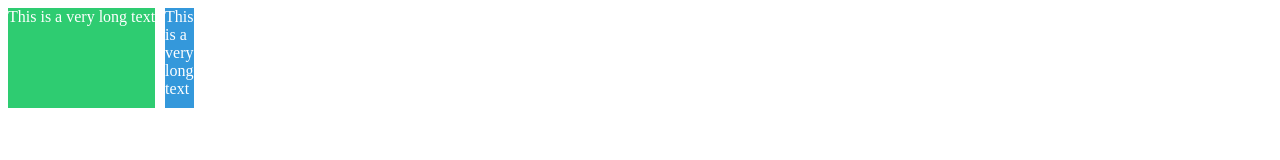
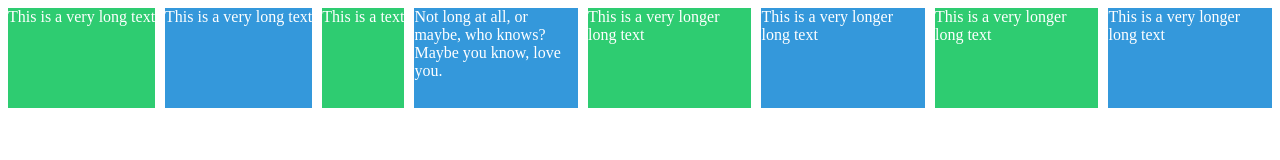
Before and after one commit to DoubleS-Lee/scss-masterclass, a plain HTML site: page index.html in a window 1280 px wide. Drawn offline with Linux system fonts and the light colour scheme.

Commit message:
2.13:min-content,max-content 응용

```diff
--- a/index.html
+++ b/index.html
@@ -10,6 +10,12 @@
     <div class="grid">
         <div class="item">This is a very long text</div>
         <div class="item">This is a very long text</div>
+        <div class="item">This is a text</div>
+        <div class="item">Not long at all, or maybe, who knows? Maybe you know, love you.</div>
+        <div class="item">This is a very longer long text</div>
+        <div class="item">This is a very longer long text</div>
+        <div class="item">This is a very longer long text</div>
+        <div class="item">This is a very longer long text</div>
     </div>
 </body>
 </html>
--- a/styles.css
+++ b/styles.css
@@ -3,7 +3,8 @@
   gap: 10px;
   color: white;
   /* grid-template-columns: 100px 100px; */
-  grid-template-columns: max-content min-content;
+  /* grid-template-columns: max-content min-content; */
+  grid-template-columns: repeat(auto-fit, minmax(20px, max-content));
   grid-auto-rows: 100px;
   margin-bottom: 30px;
 }
```
